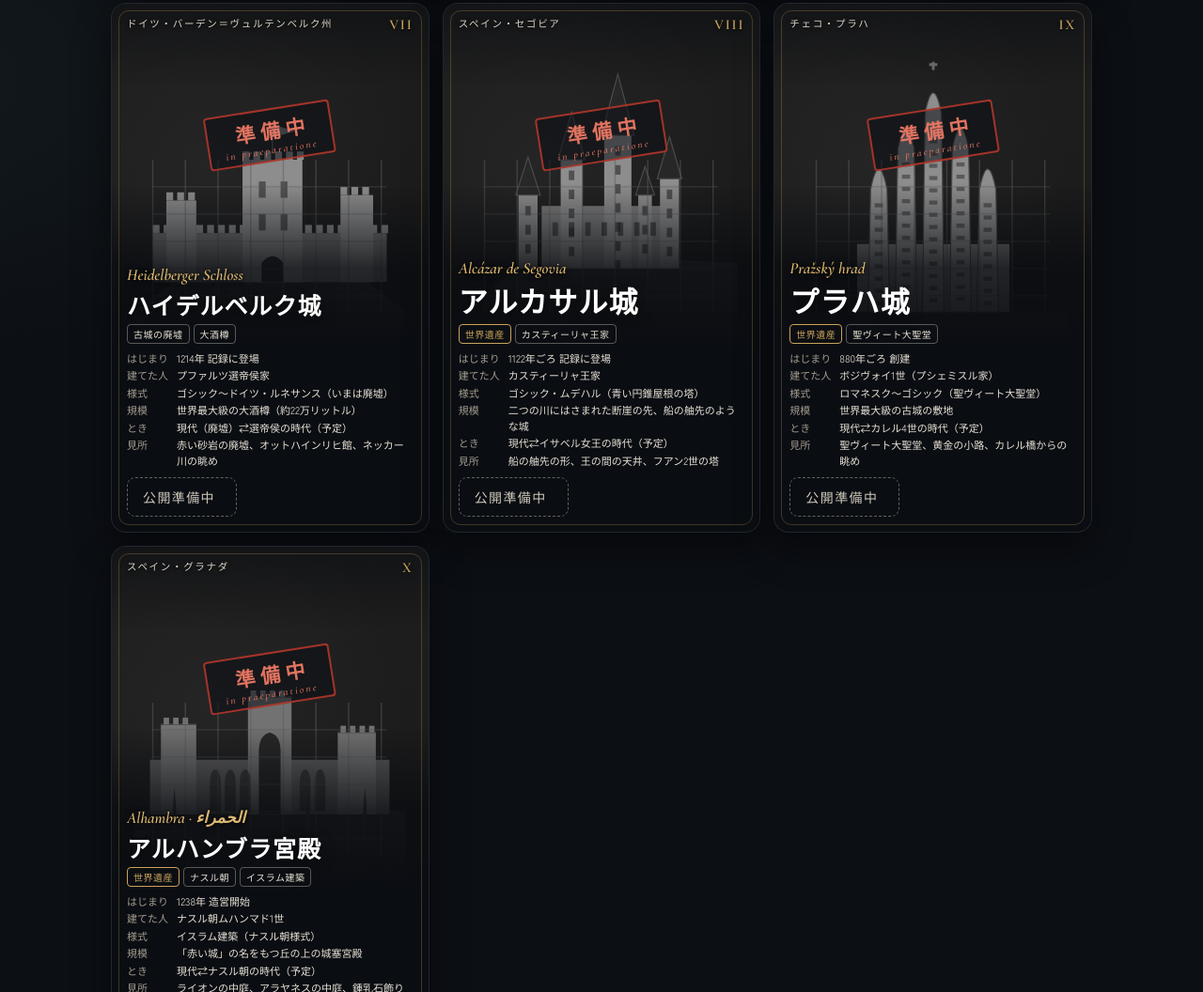
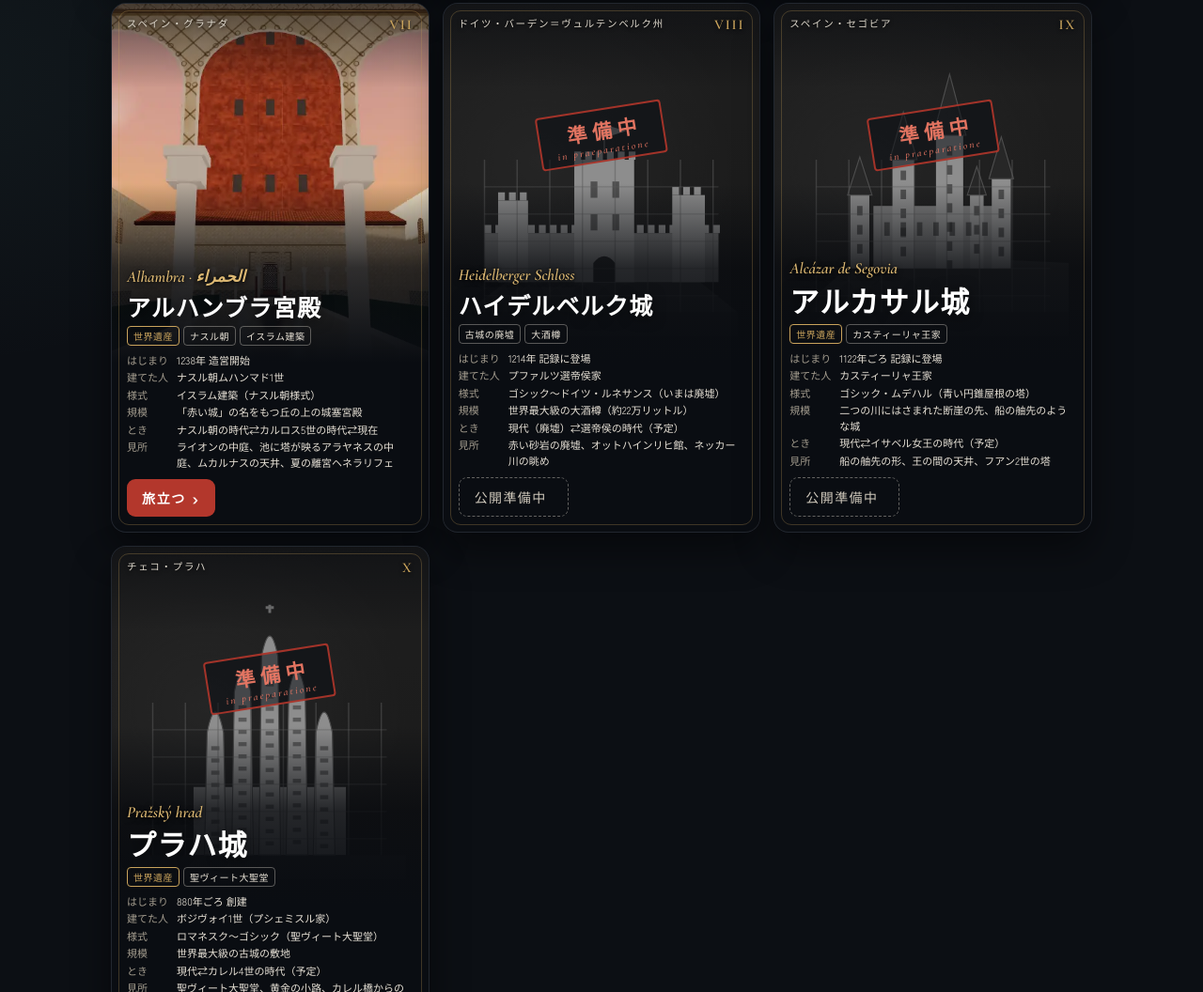
Before and after one commit to 32miya/32miya.github.io, a plain HTML site: page sekai/index.html in a window 1280 px wide. Shown: the part 1744-2800 px from the top of the page at 94% size. Drawn offline with nearby package versions, Linux system fonts and the light colour scheme.

Commit message:
世界さんぽ：アルハンブラ宮殿を公開（URL・カード画像・札32）
Co-Authored-By: Claude Opus 5.5 <noreply@anthropic.com>
Claude-Session: https://claude.ai/code/session_01QTjZDqWCER2piWp73zTEGb

```diff
--- a/sekai/index.html
+++ b/sekai/index.html
@@ -335,6 +335,14 @@ const PLACES = [
     nen:"大天使ミカエルのお告げで、岩山に小さな聖堂が建つ", jp:"奈良時代の直前・和銅元年。和同開珎が作られた年",
     seal:{key:"msm_seal", label:"大天使"}, fuda:{key:"msm_fuda", total:30}, stamp:"#8fc0d8" },
 
+  { id:"alhambra", name:"アルハンブラ宮殿", orig:"Alhambra · الحمراء", where:"スペイン・グラナダ",
+    url:"https://32miya.github.io/alhambra-sanpo/", img:"img/alhambra.webp", sil:"moorish",
+    lat:37.1761, lon:-3.5881, year:1238, yearLabel:"1238年 造営開始", builder:"ナスル朝ムハンマド1世",
+    style:"イスラム建築（ナスル朝様式）", scale:"「赤い城」の名をもつ丘の上の城塞宮殿", badges:["世界遺産","ナスル朝","イスラム建築"],
+    heritage:true, legend:false, era:"ナスル朝の時代⇄カルロス5世の時代⇄現在", point:"ライオンの中庭、池に塔が映るアラヤネスの中庭、ムカルナスの天井、夏の離宮ヘネラリフェ",
+    nen:"ナスル朝の初代王、グラナダの丘に宮殿を築きはじめる", jp:"鎌倉時代。御成敗式目ができた6年後",
+    seal:{key:"alhambra_seal", label:"獅子"}, fuda:{key:"alhambra_fuda", total:32}, stamp:"#e0a05a" },
+
   /* ---------- ここから準備中（URLが決まったら url と img を書く） ---------- */
 
   { id:"heidelberg", name:"ハイデルベルク城", orig:"Heidelberger Schloss", where:"ドイツ・バーデン＝ヴュルテンベルク州",
@@ -360,14 +368,6 @@ const PLACES = [
     heritage:true, legend:false, era:"現代⇄カレル4世の時代（予定）", point:"聖ヴィート大聖堂、黄金の小路、カレル橋からの眺め",
     nen:"ボヘミアの公、ヴルタヴァ川を見下ろす丘に城を築く", jp:"平安時代前期。在原業平が亡くなった年",
     seal:{key:"prague_seal", label:"登城"}, fuda:{key:"prague_fuda", total:0}, stamp:"#c9a35c" },
-
-  { id:"alhambra", name:"アルハンブラ宮殿", orig:"Alhambra · الحمراء", where:"スペイン・グラナダ",
-    url:"", img:"", sil:"moorish",
-    lat:37.1761, lon:-3.5881, year:1238, yearLabel:"1238年 造営開始", builder:"ナスル朝ムハンマド1世",
-    style:"イスラム建築（ナスル朝様式）", scale:"「赤い城」の名をもつ丘の上の城塞宮殿", badges:["世界遺産","ナスル朝","イスラム建築"],
-    heritage:true, legend:false, era:"現代⇄ナスル朝の時代（予定）", point:"ライオンの中庭、アラヤネスの中庭、鍾乳石飾りの天井",
-    nen:"ナスル朝の初代王、グラナダの丘に宮殿を築きはじめる", jp:"鎌倉時代。御成敗式目ができた6年後",
-    seal:{key:"alhambra_seal", label:"謁見"}, fuda:{key:"alhambra_fuda", total:0}, stamp:"#e0a05a" }
 ];
 
 /* 地図の名所名ラベルの位置（点からどれだけずらすか：画面の1/100単位）。無ければ右に置く */
```
Also changed, not shown: sekai/img/alhambra.webp (added).
